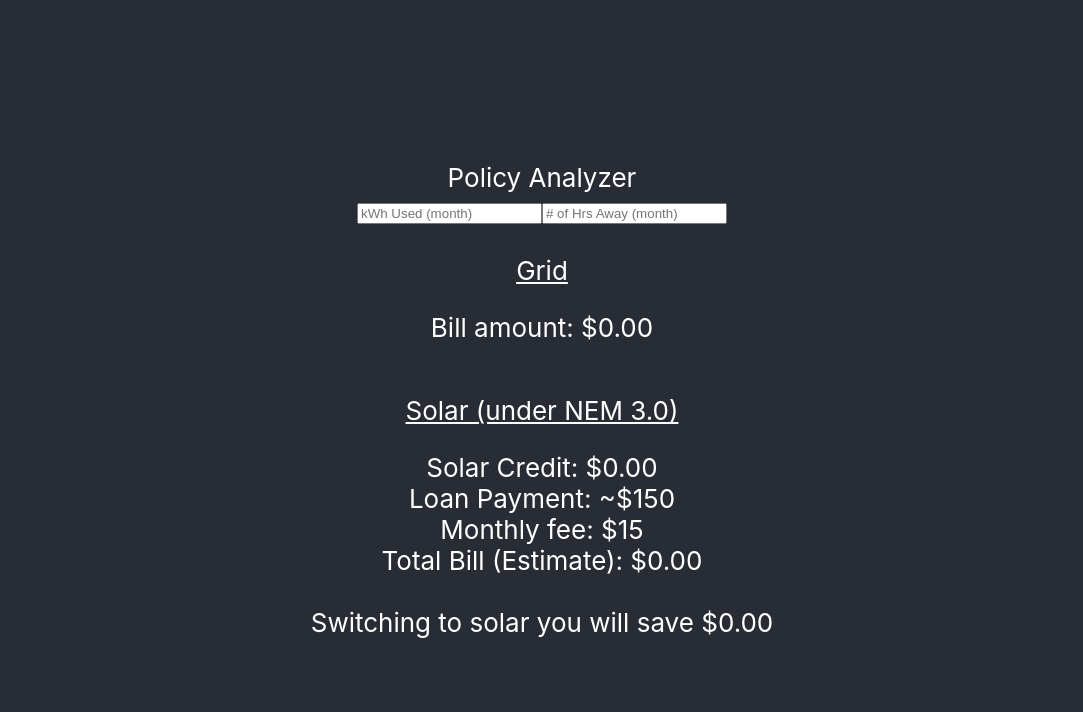
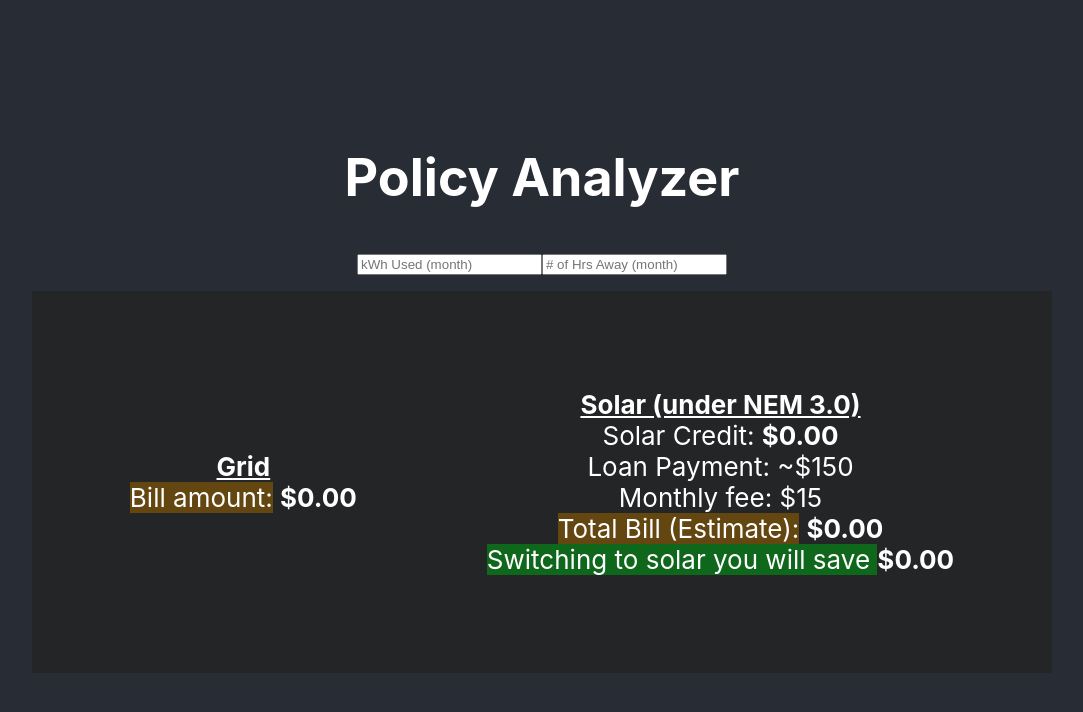
Before and after one commit to mtapia01/codespaces-react, a React (Create React App) app: page / in a window 1280 px wide. Shown: the top 712 px of the page, without its empty margins (98-1181 px from the left). Built offline with nearby package versions, Linux system fonts and the light colour scheme.

Commit message:
feat(App.js, css): Updated display of elements

```diff
--- a/src/App.css
+++ b/src/App.css
@@ -37,3 +37,31 @@
 .small {
   font-size: 0.75rem;
 }
+
+.parent {
+  border: 1px solid #232527;
+  background-color: #232527;
+  margin: 1rem;
+  padding: 2rem 2rem;
+  text-align: center margin-right;
+
+}
+.child {
+  display: inline-block;
+  border: 1px solid #232527;
+  padding: 4rem 4rem;
+  vertical-align: middle;
+  /* margin-right: 50%;  */
+}
+mark {
+  background-color: #644611;
+  color: rgb(255, 255, 255);
+}
+
+marker{
+  background-color: #0f671c;
+  color: rgb(255, 255, 255);
+}
+.hidden{
+  display: none;
+}
--- a/src/App.js
+++ b/src/App.js
@@ -1,6 +1,5 @@
 import './App.css';
 import React, { useState } from 'react';
-
 
 
 function App() {
@@ -33,11 +32,17 @@ function App() {
     }
   };
 
+
   return (
     <main>
+
+
+
+
       <div className="App">
         <header className="App-header">
-          <h>Policy Analyzer</h>
+
+          <h1>Policy Analyzer</h1>
 
           <div>
             <input
@@ -53,36 +58,40 @@ function App() {
             </input>
           </div>
 
+
+          <div className='parent'>
+            {/* Grid */}
+            <div className='child'>
+              <b> <u>Grid</u> </b>
+              {/* using San Diego kwh price */}
               <br />
-
-          <div>
-            <u>Grid</u>
-            {/* using San Diego kwh price */}
-            <p>Bill amount: ${billGrid.toFixed(2)} </p>
+              <mark >Bill amount:</mark> <b>${billGrid.toFixed(2)} </b>
             </div>
 
-          <div>
-          <p><u>Solar (under NEM 3.0)</u></p>
+            {/* Solar */}
+            <div className='child'>
+                {/* <b> <u>Solar</u> </b> */}
 
+                <b> <u>Solar (under NEM 3.0)</u> </b>
+                <br />
                 <p3 >
-              Solar Credit: ${billSolar.toFixed(2)}
-            </p3> <br />
-
+                  Solar Credit: <b>${billSolar.toFixed(2)}</b>
+                </p3>
+                <br />
                 <p3 >
-            {/* average loan is between 50-250 so we will say 150 */}
                   Loan Payment: ~$150 <br />
                   Monthly fee: $15 <br />
                 </p3>
-            Total Bill (Estimate): ${totalBillSolar.toFixed(2)}
+                <mark>Total Bill (Estimate):</mark> <b>${totalBillSolar.toFixed(2)}</b>
+
+                <div>
+                  <marker>Switching to solar you will save </marker>
+                  <b>${(billGrid - totalBillSolar).toFixed(2)}</b>
                 </div>
 
-          <br />
-
-
-          <div>
-            Switching to solar you will save ${(billGrid - totalBillSolar).toFixed(2)}
             </div>
 
+          </div>
         </header>
       </div>
     </main>
```
Also changed, not shown: 1 other file (tests, documents, lock files or other folders). Lines whose indentation alone changed are shown as unchanged.
